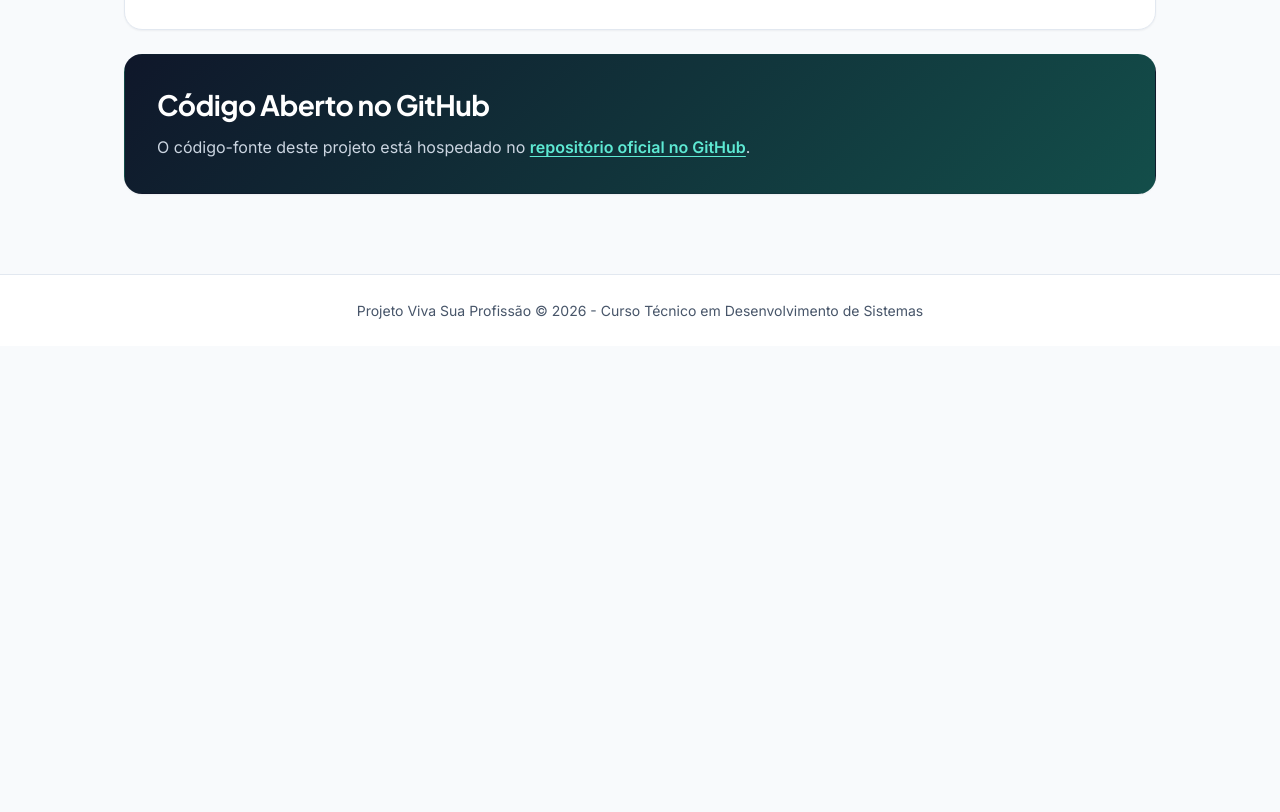
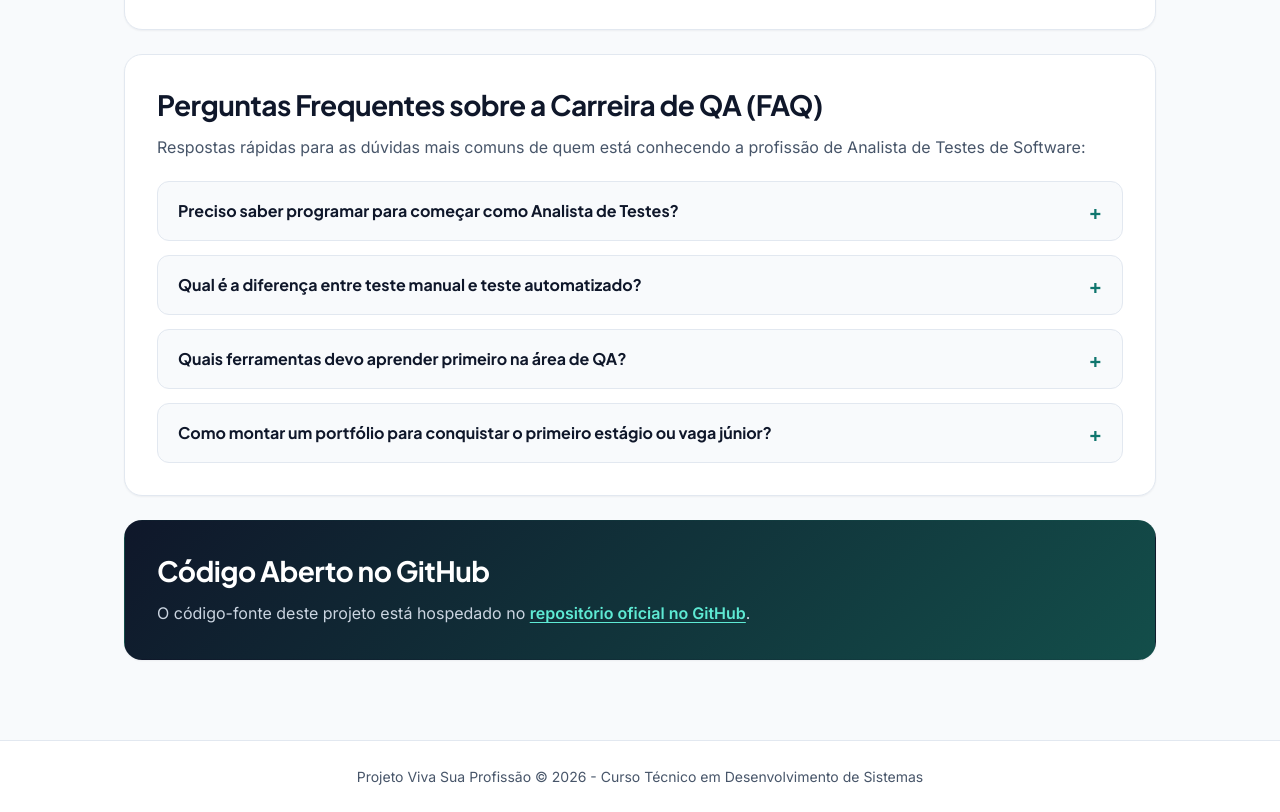
Before and after one commit to Juao-22/gostosuras-travessuras, a plain HTML site: page aa/pages/sobre.html in a window 1280 px wide. Shown: the part 969-1781 px from the top of the page. Before the commit the page ends 1315 px from the top, so only its background shows below. Drawn offline with Linux system fonts and the light colour scheme.

Commit message:
feat: implementa RF02 - secao de perguntas frequentes da profissao

```diff
--- a/aa/css/style.css
+++ b/aa/css/style.css
@@ -729,6 +729,63 @@ main > section:nth-child(4) {
     box-shadow: var(--shadow-md);
 }
 
+/* ==========================================================================
+   Perguntas Frequentes / FAQ (RF02 - sobre.html)
+   ========================================================================== */
+.faq-list {
+    display: grid;
+    gap: 0.85rem;
+}
+
+.faq-item {
+    border: 1px solid var(--color-border);
+    border-radius: var(--radius-md);
+    background-color: var(--color-bg);
+    transition: border-color var(--transition), box-shadow var(--transition);
+}
+
+.faq-item:hover,
+.faq-item[open] {
+    border-color: var(--color-primary);
+    box-shadow: var(--shadow-sm);
+}
+
+.faq-item summary {
+    cursor: pointer;
+    list-style: none;
+    padding: 1rem 1.25rem;
+    font-family: var(--font-display);
+    font-weight: 700;
+    color: var(--color-text);
+    display: flex;
+    align-items: center;
+    justify-content: space-between;
+    gap: 1rem;
+}
+
+.faq-item summary::-webkit-details-marker {
+    display: none;
+}
+
+.faq-item summary::after {
+    content: "+";
+    font-size: 1.25rem;
+    line-height: 1;
+    color: var(--color-primary);
+    flex-shrink: 0;
+}
+
+.faq-item[open] summary::after {
+    content: "−";
+}
+
+.faq-item p {
+    margin: 0;
+    padding: 0 1.25rem 1.15rem;
+    font-size: 0.95rem;
+    color: var(--color-text-muted);
+}
+
 @media (prefers-reduced-motion: reduce) {
     html {
         scroll-behavior: auto;
--- a/aa/pages/sobre.html
+++ b/aa/pages/sobre.html
@@ -85,6 +85,31 @@
             </ul>
         </section>
 
+        <section aria-labelledby="faq-title">
+            <div class="section-header">
+                <h2 id="faq-title">Perguntas Frequentes sobre a Carreira de QA (FAQ)</h2>
+                <p>Respostas rápidas para as dúvidas mais comuns de quem está conhecendo a profissão de Analista de Testes de Software:</p>
+            </div>
+            <div class="faq-list">
+                <details class="faq-item">
+                    <summary>Preciso saber programar para começar como Analista de Testes?</summary>
+                    <p>Para vagas iniciais de testes manuais, o mais importante é lógica, atenção aos detalhes e escrita de casos de teste. Porém, aprender fundamentos de HTML, CSS, JavaScript ou Python ajuda muito e abre portas para automação.</p>
+                </details>
+                <details class="faq-item">
+                    <summary>Qual é a diferença entre teste manual e teste automatizado?</summary>
+                    <p>No teste manual, o analista explora o sistema como um usuário real para encontrar falhas visuais, de fluxo ou usabilidade. No teste automatizado, scripts executam verificações repetitivas rapidamente para garantir que nada quebrou após novas alterações.</p>
+                </details>
+                <details class="faq-item">
+                    <summary>Quais ferramentas devo aprender primeiro na área de QA?</summary>
+                    <p>Comece pelo Chrome DevTools (inspeção de rede, console e responsividade), ferramentas de gerenciamento de tarefas/bugs e noções de APIs. Depois, avance para frameworks como Cypress, Playwright ou Selenium.</p>
+                </details>
+                <details class="faq-item">
+                    <summary>Como montar um portfólio para conquistar o primeiro estágio ou vaga júnior?</summary>
+                    <p>Você pode documentar casos de teste, relatórios de bugs e pequenos projetos de automação no GitHub, aplicando boas práticas como as mostradas na página de <a href="habilidades.html">habilidades de QA</a>.</p>
+                </details>
+            </div>
+        </section>
+
         <section class="callout" aria-labelledby="codigo-fonte-title">
             <div class="callout-content">
                 <h2 id="codigo-fonte-title">Código Aberto no GitHub</h2>
```
